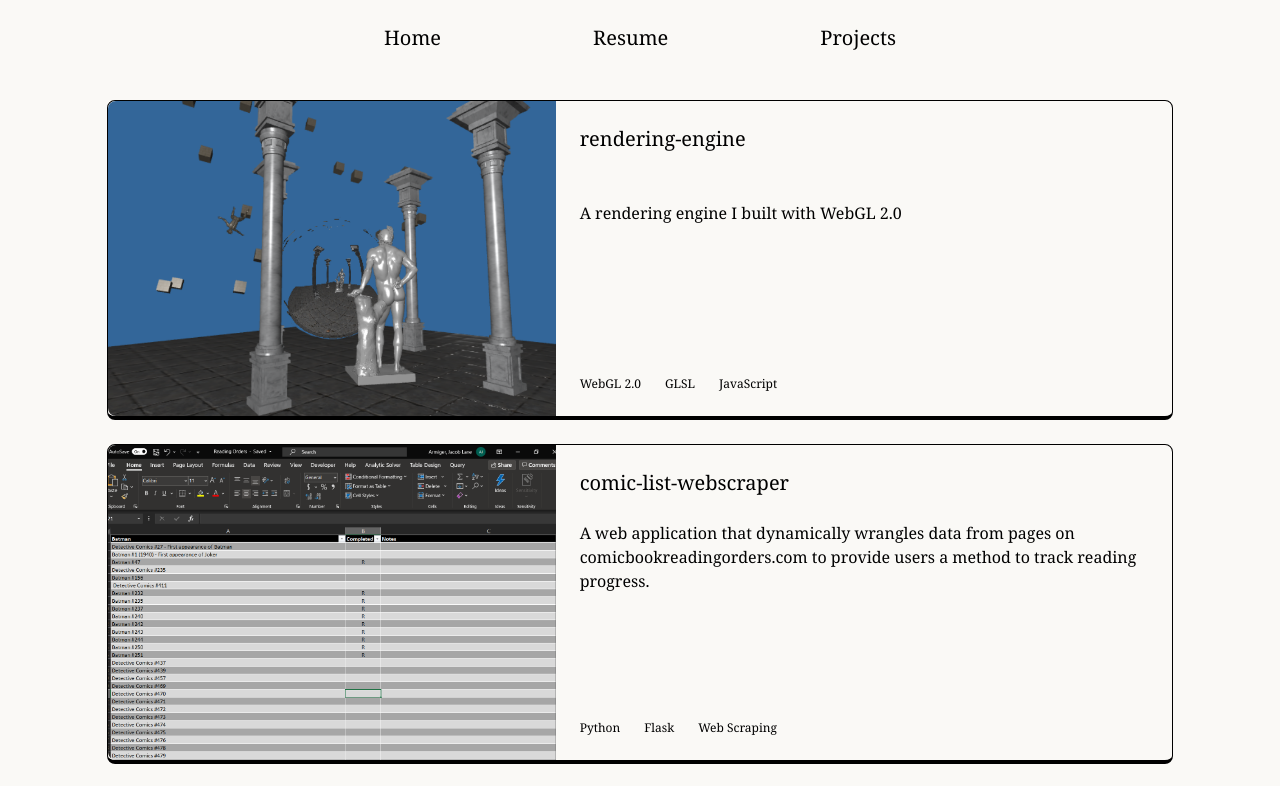
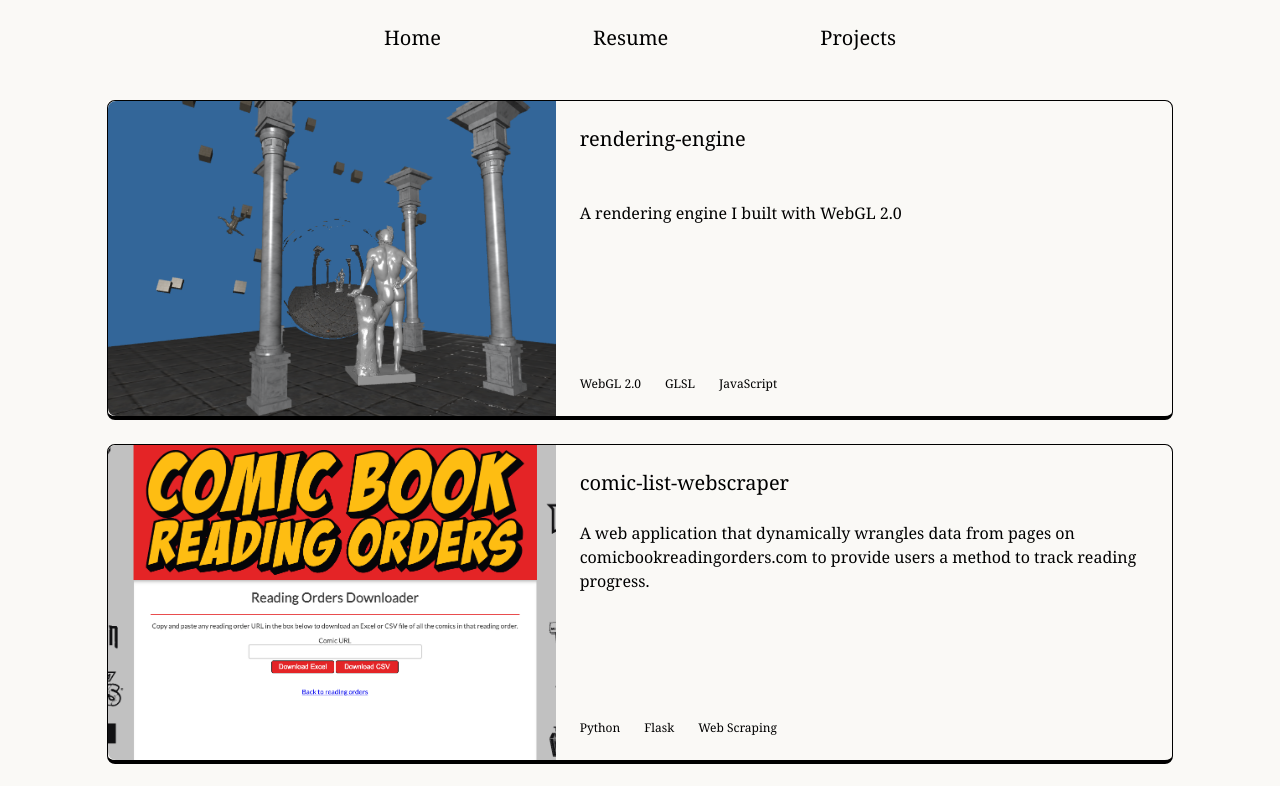
Before and after one commit to jacob-armiger/react-portfolio-site, a Next.js app: page /projects in a window 1280 px wide. Shown: the top 786 px of the page. Built offline with nearby package versions, Linux system fonts and the light colour scheme.

Commit message:
Update picture for comicbook project

```diff
--- a/src/pages/projects.js
+++ b/src/pages/projects.js
@@ -12,7 +12,7 @@ export default function Projects() {
     },
     {
       name: "comic-list-webscraper",
-      image: "/comic_list.png",
+      image: "/comic_list2.png",
       description:
         "A web application that dynamically wrangles data from pages on comicbookreadingorders.com to provide users a method to track reading progress.",
       technologies: ["Python", "Flask", "Web Scraping"],
```
Also changed, not shown: public/comic_list2.png (added).
